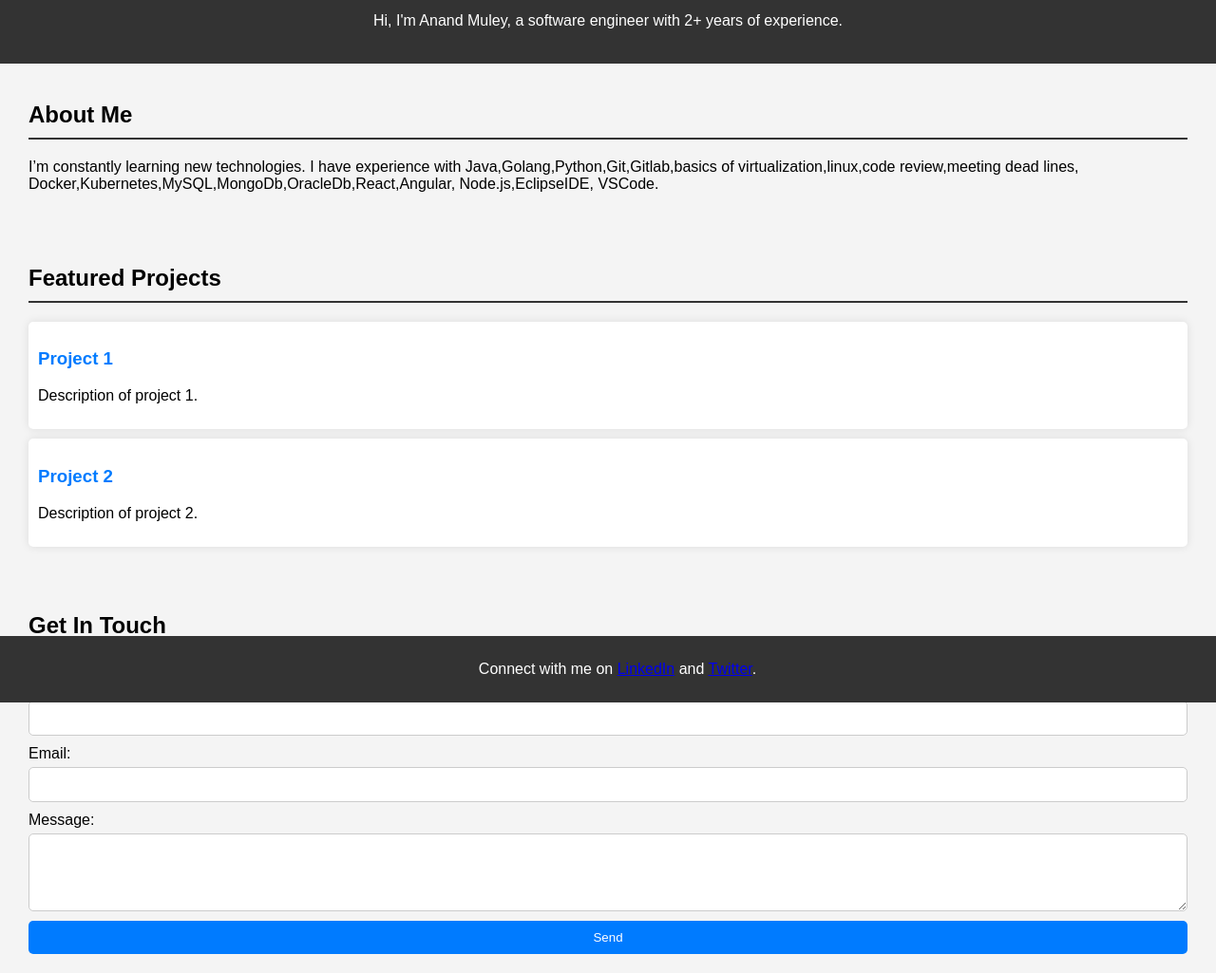
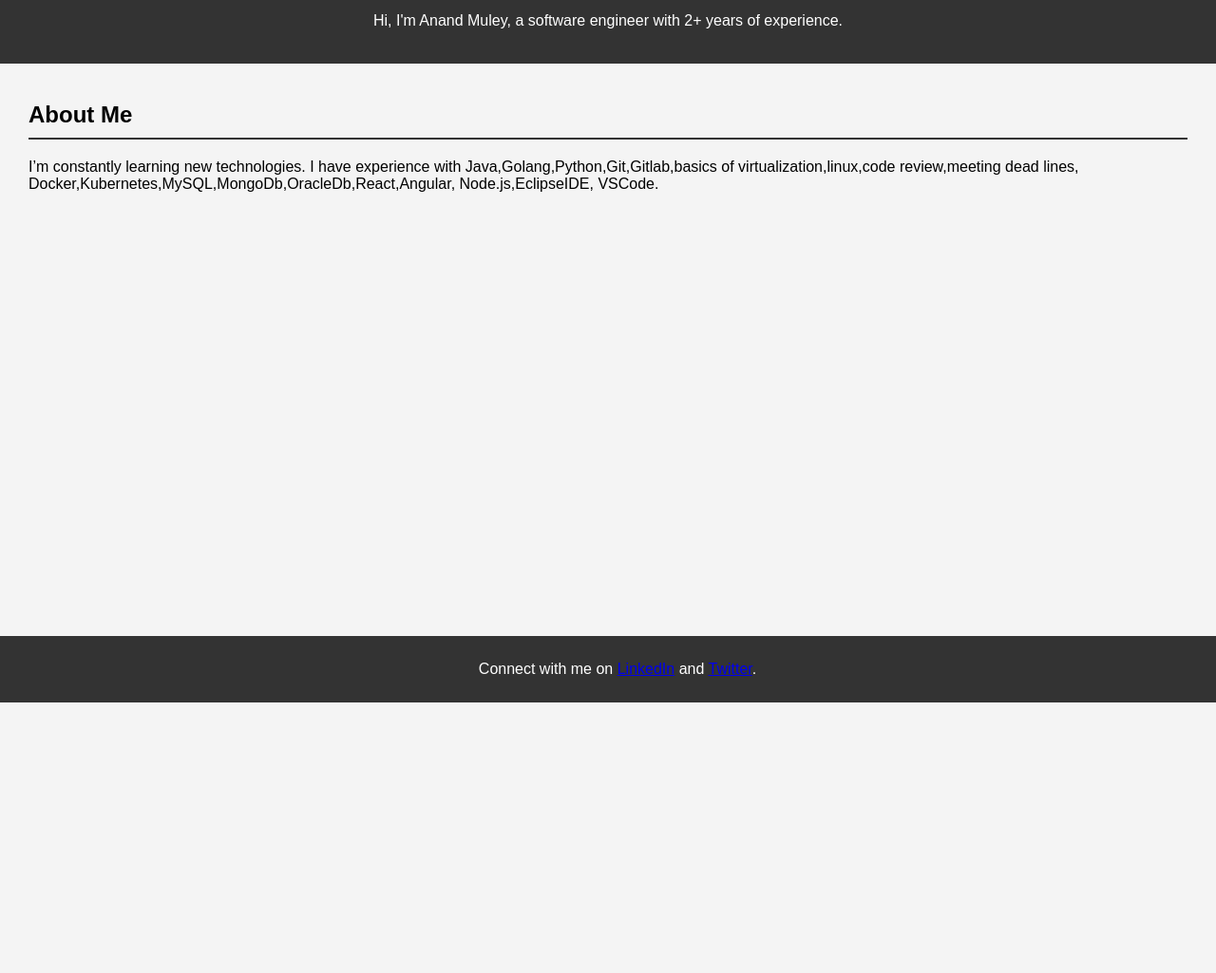
Before and after one commit to anandmuley568/Anand-Portfolio, a plain HTML site: page index.html in a window 1280 px wide. Shown: the part 60-1085 px from the top of the page at 95% size. After the commit the page ends 800 px from the top, so only its background shows below. Drawn offline with Linux system fonts and the light colour scheme.

Commit message:
Update index.html

```diff
--- a/index.html
+++ b/index.html
@@ -102,7 +102,7 @@
         <p>I’m constantly learning new technologies. I have experience with Java,Golang,Python,Git,Gitlab,basics of virtualization,linux,code review,meeting dead lines, Docker,Kubernetes,MySQL,MongoDb,OracleDb,React,Angular, Node.js,EclipseIDE, VSCode.</p>
     </section>
 
-    <section id="projects">
+<!--     <section id="projects">
         <h2>Featured Projects</h2>
         <div class="project">
             <h3><a href="https://github.com/your-repo" target="_blank">Project 1</a></h3>
@@ -112,9 +112,9 @@
             <h3><a href="https://github.com/your-repo" target="_blank">Project 2</a></h3>
             <p>Description of project 2.</p>
         </div>
-    </section>
+    </section> -->
 
-    <section id="contact">
+<!--     <section id="contact">
         <h2>Get In Touch</h2>
         <form id="contactForm">
             <label for="name">Name:</label>
@@ -128,13 +128,13 @@
 
             <button type="submit">Send</button>
         </form>
-    </section>
+    </section> -->
 
     <footer>
         <p>Connect with me on <a href="https://linkedin.com/in/your-profile" target="_blank">LinkedIn</a> and <a href="https://twitter.com/your-handle" target="_blank">Twitter</a>.</p>
     </footer>
 
-    <script>
+<!--     <script>
         document.getElementById('contactForm').addEventListener('submit', function(event) {
             event.preventDefault();
 
@@ -153,6 +153,6 @@
                 alert('Please fill out all fields.');
             }
         });
-    </script>
+    </script> -->
 </body>
 </html>
```
